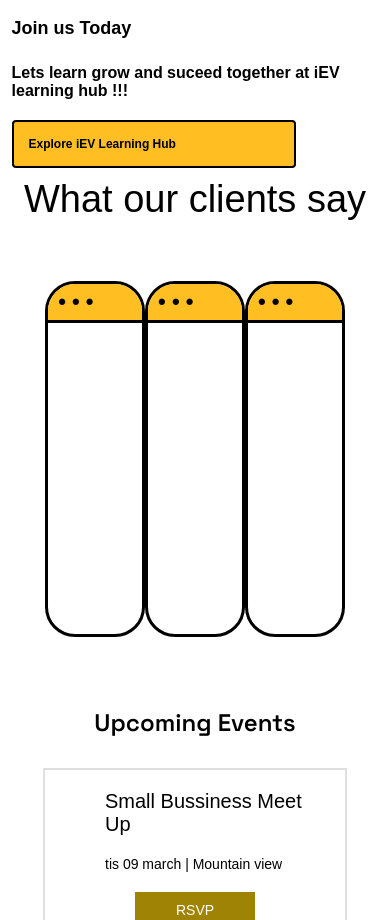
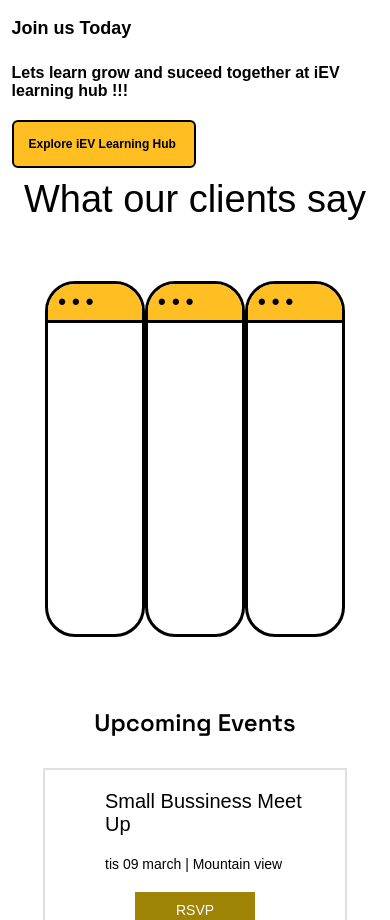
Before and after one commit to iev21/iev-frontend, an Angular app: page / in a window 390 px wide. Shown: the part 2260-3180 px from the top of the page. Built offline with nearby package versions, Linux system fonts and the light colour scheme.

Commit message:
Update home-learning-hub.component.scss

```diff
--- a/src/app/home-learning-hub/home-learning-hub.component.scss
+++ b/src/app/home-learning-hub/home-learning-hub.component.scss
@@ -91,7 +91,7 @@
         padding-top: 10px;
         font-weight: 700;
         div{
-            width: 150px;
+            width: 200px;
             background-color: rgb(255, 191, 35);
             border: 2px solid black;
             border-radius: 6px;
@@ -166,10 +166,10 @@
             padding-top: 10px;
             font-weight: 700;
             div{
-                width: 250px;
+                width: 150px;
                 background-color: rgb(255, 191, 35);
                 border: 2px solid black;
-                border-radius: 4px;
+                border-radius: 6px;
                 font-size: 12px;
                 font-weight: 700;
                 padding: 15px 15px;
```
